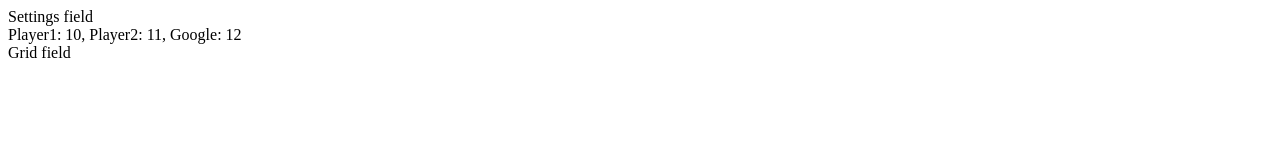
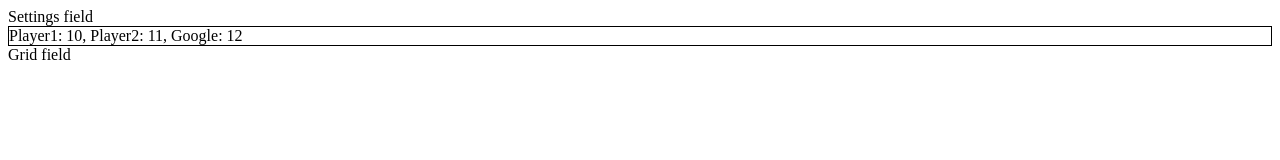
Before and after one commit to MaximChizhevskiy/catch-the-google-game, a plain HTML site: page ui/index.html in a window 1280 px wide. Drawn offline with Linux system fonts and the light colour scheme.

Commit message:
add async in components

```diff
--- a/core/state-manager.js
+++ b/core/state-manager.js
@@ -5,16 +5,16 @@
     }
 }
 
-export function getGooglePoints() {
+export async function getGooglePoints() {
     return _state.points.google
 }
 
 /**
  *
  * @param {number} playerNumber - one-based index of player
- * @returns {number} of points
+ * @returns {Promise<number>} of points
  */
-export function getPlayerPoints(playerNumber) {
+export async function getPlayerPoints(playerNumber) {
     const playerIndex = playerNumber - 1
     if (playerIndex < 0 || playerIndex > _state.points.players.length - 1){
         throw new Error('Incorrect player number')
--- a/ui/components/App.component.js
+++ b/ui/components/App.component.js
@@ -1,15 +1,19 @@
 import { GridComponent } from "./Grid/Grid.component.js"
-import { ResultComponent } from "./ResultPanel/Result.component.js"
+import { ResultComponent } from "./ResultPanel/ResultPanel.component.js"
 import { SettingsComponent } from "./Settings/Settings.component.js"
 
 export function AppComponent() {
     const element = document.createElement('div')
 
-    const settingsElement = SettingsComponent()
-    const resultPanelElement = ResultComponent()
-    const gridElement = GridComponent()
+    render(element)
+    return {element}
+}
+
+async function render(element) {
+    const settingsComponent = SettingsComponent()
+    const resultPanelComponent = ResultComponent()
+    const gridComponent = GridComponent()
 
 
-    element.append(settingsElement, resultPanelElement, gridElement)
-    return element
+    element.append(settingsComponent.element, resultPanelComponent.element, gridComponent.element)
 }
--- a/ui/components/Grid/Grid.component.js
+++ b/ui/components/Grid/Grid.component.js
@@ -2,6 +2,11 @@
 export function GridComponent() {
     const element = document.createElement('div')
 
+    render(element)
+
+    return {element}
+}
+
+async function render(element) {
     element.append(`Grid field`)
-    return element
 }
--- a/ui/components/ResultPanel/Result.component.js
+++ /dev/null
@@ -1,13 +0,0 @@
-import { getGooglePoints, getPlayerPoints } from "../../../core/state-manager.js"
-
-export function ResultComponent() {
-    const element = document.createElement('div')
-
-    const googlePoints = getGooglePoints(0)
-    const player1Points = getPlayerPoints(1)
-    const player2Points = getPlayerPoints(2)
-
-
-    element.append(`Player1: ${player1Points}, Player2: ${player2Points}, Google: ${googlePoints}`)
-    return element
-}
--- /dev/null
+++ b/ui/components/ResultPanel/ResultPanel.component.js
@@ -0,0 +1,19 @@
+import { getGooglePoints, getPlayerPoints } from "../../../core/state-manager.js"
+
+export function ResultComponent() {
+    const element = document.createElement('div')
+    element.classList.add('result-panel')
+
+    render(element)
+
+    return {element}
+}
+
+
+async function render(element) {
+    const googlePoints = await getGooglePoints(0)
+    const player1Points = await getPlayerPoints(1)
+    const player2Points = await getPlayerPoints(2)
+
+    element.append(`Player1: ${player1Points}, Player2: ${player2Points}, Google: ${googlePoints}`)
+}
--- a/ui/components/Settings/Settings.component.js
+++ b/ui/components/Settings/Settings.component.js
@@ -2,6 +2,11 @@
 export function SettingsComponent() {
     const element = document.createElement('div')
 
+    render(element)
+
+    return {element}
+}
+
+async function render(element) {
     element.append(`Settings field`)
-    return element
 }
--- a/ui/index.html
+++ b/ui/index.html
@@ -7,7 +7,10 @@
 </head>
 <body>
 <style>
+    .result-panel {
+        border: 1px solid black;
 
+    }
 </style>
  <div id="root">App</div>
 
--- a/ui/index.js
+++ b/ui/index.js
@@ -3,5 +3,5 @@
 const rootElement = document.getElementById('root')
 rootElement.innerHTML = ''
 
-const appElement = AppComponent()
-rootElement.append(appElement)
+const appComponent = AppComponent()
+rootElement.append(appComponent.element)
```
